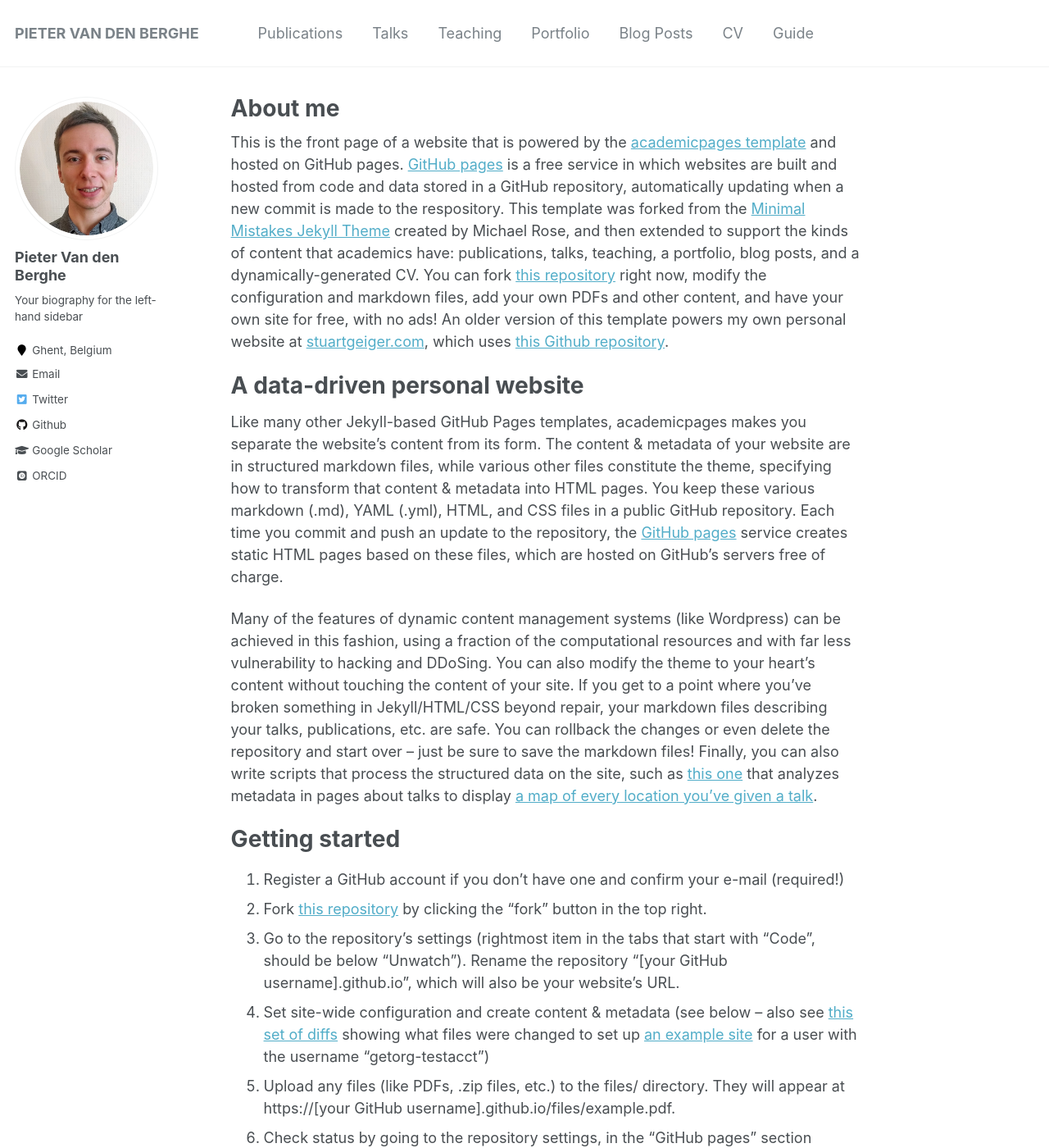
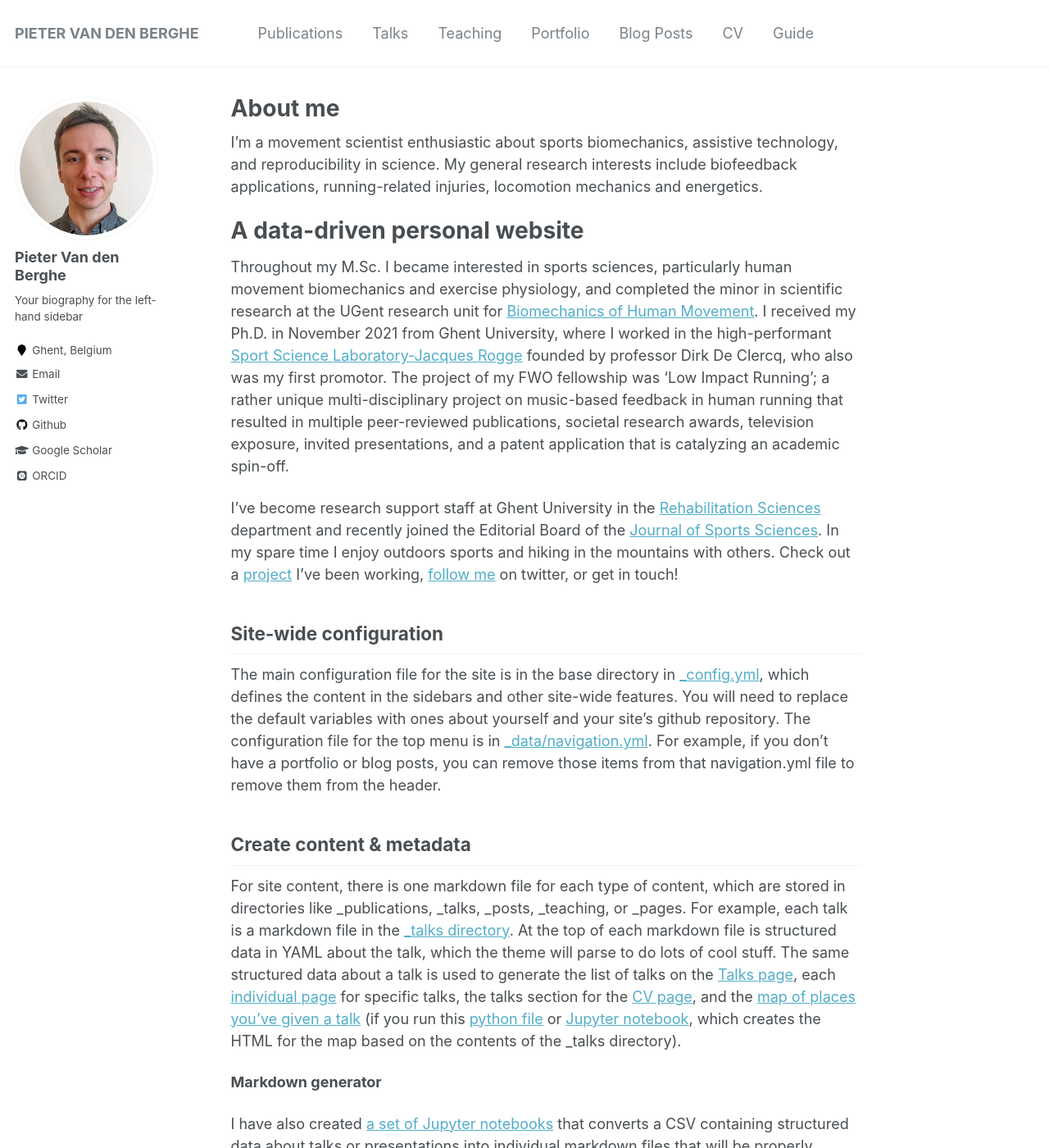
Before and after one commit to pivdnber/pivdnber.github.io, a Jekyll site: the page built from _pages/about.md, in a window 1280 px wide and 1400 px high. Shown: the whole window at 82% size. Built offline with Jekyll 4.4.1, drawn with Linux system fonts in a browser that asks for light colours; some web fonts are replaced.

Commit message:
Update about.md

```diff
--- a/_pages/about.md
+++ b/_pages/about.md
@@ -8,22 +8,15 @@ redirect_from:
   - /about.html
 ---
 
-This is the front page of a website that is powered by the [academicpages template](https://github.com/academicpages/academicpages.github.io) and hosted on GitHub pages. [GitHub pages](https://pages.github.com) is a free service in which websites are built and hosted from code and data stored in a GitHub repository, automatically updating when a new commit is made to the respository. This template was forked from the [Minimal Mistakes Jekyll Theme](https://mmistakes.github.io/minimal-mistakes/) created by Michael Rose, and then extended to support the kinds of content that academics have: publications, talks, teaching, a portfolio, blog posts, and a dynamically-generated CV. You can fork [this repository](https://github.com/academicpages/academicpages.github.io) right now, modify the configuration and markdown files, add your own PDFs and other content, and have your own site for free, with no ads! An older version of this template powers my own personal website at [stuartgeiger.com](http://stuartgeiger.com), which uses [this Github repository](https://github.com/staeiou/staeiou.github.io).
+I’m a movement scientist enthusiastic about sports biomechanics, assistive technology, and reproducibility in science. My general research interests include biofeedback applications, running-related injuries, locomotion mechanics and energetics.
 
 A data-driven personal website
 ======
-Like many other Jekyll-based GitHub Pages templates, academicpages makes you separate the website's content from its form. The content & metadata of your website are in structured markdown files, while various other files constitute the theme, specifying how to transform that content & metadata into HTML pages. You keep these various markdown (.md), YAML (.yml), HTML, and CSS files in a public GitHub repository. Each time you commit and push an update to the repository, the [GitHub pages](https://pages.github.com/) service creates static HTML pages based on these files, which are hosted on GitHub's servers free of charge.
+Throughout my M.Sc. I became interested in sports sciences, particularly human movement biomechanics and exercise physiology, and completed the minor in scientific research at the UGent research unit for [Biomechanics of Human Movement](https://www.ugent.be/ge/bsw/en/research/biomechanics). I received my Ph.D. in November 2021 from Ghent University, where I worked in the high-performant  [Sport Science Laboratory-Jacques Rogge](https://www.ugent.be/ge/bsw/en/sportlab) founded by professor Dirk De Clercq, who also was my first promotor. The project of my FWO fellowship was ‘Low Impact Running’; a rather unique multi-disciplinary project on music-based feedback in human running that resulted in multiple peer-reviewed publications, societal research awards, television exposure, invited presentations, and a patent application that is catalyzing an academic spin-off.
 
-Many of the features of dynamic content management systems (like Wordpress) can be achieved in this fashion, using a fraction of the computational resources and with far less vulnerability to hacking and DDoSing. You can also modify the theme to your heart's content without touching the content of your site. If you get to a point where you've broken something in Jekyll/HTML/CSS beyond repair, your markdown files describing your talks, publications, etc. are safe. You can rollback the changes or even delete the repository and start over -- just be sure to save the markdown files! Finally, you can also write scripts that process the structured data on the site, such as [this one](https://github.com/academicpages/academicpages.github.io/blob/master/talkmap.ipynb) that analyzes metadata in pages about talks to display [a map of every location you've given a talk](https://academicpages.github.io/talkmap.html).
+I’ve become research support staff at Ghent University in the [Rehabilitation Sciences](https://www.ugent.be/ge/reva/en) department and recently joined the Editorial Board of the [Journal of Sports Sciences](https://www.tandfonline.com/action/journalInformation?show=editorialBoard&journalCode=rjsp20&). In my spare time I enjoy outdoors sports and hiking in the mountains with others. Check out a [project](https://https://www.ugent.be/ge/bsw/en/research/biomechanics/projects#motor-retraining-by-real-time-sonic-feedback---understanding-strategies-of-low-impact-running) I’ve been working, [follow me](https://twitter.com/SportSciSum) on twitter, or get in touch!
 
-Getting started
-======
-1. Register a GitHub account if you don't have one and confirm your e-mail (required!)
-1. Fork [this repository](https://github.com/academicpages/academicpages.github.io) by clicking the "fork" button in the top right.
-1. Go to the repository's settings (rightmost item in the tabs that start with "Code", should be below "Unwatch"). Rename the repository "[your GitHub username].github.io", which will also be your website's URL.
-1. Set site-wide configuration and create content & metadata (see below -- also see [this set of diffs](http://archive.is/3TPas) showing what files were changed to set up [an example site](https://getorg-testacct.github.io) for a user with the username "getorg-testacct")
-1. Upload any files (like PDFs, .zip files, etc.) to the files/ directory. They will appear at https://[your GitHub username].github.io/files/example.pdf.
-1. Check status by going to the repository settings, in the "GitHub pages" section
+
 
 Site-wide configuration
 ------
```
